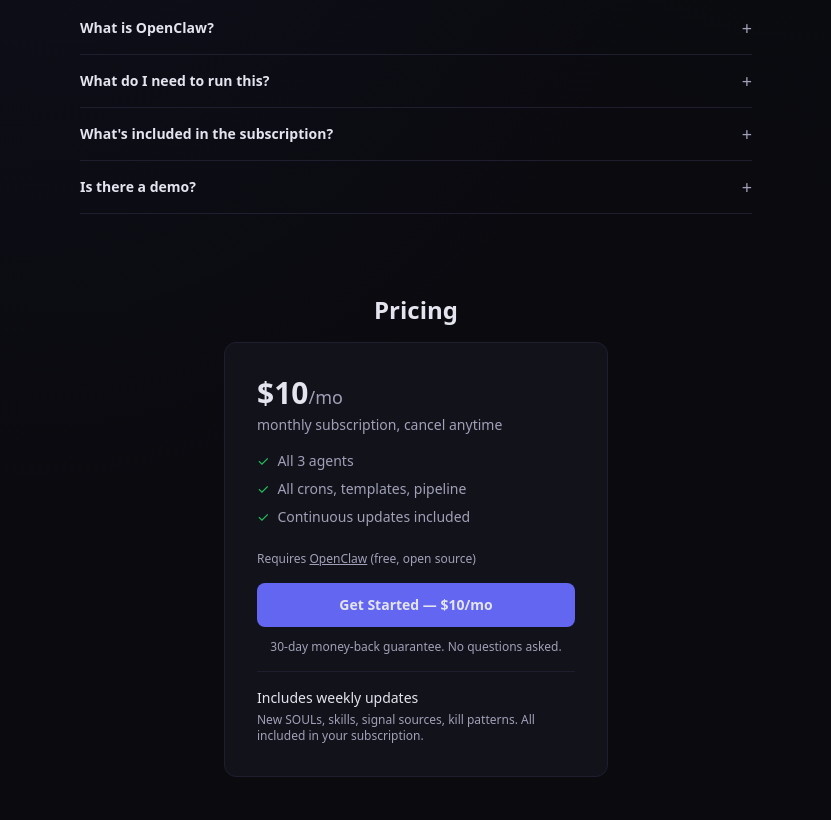
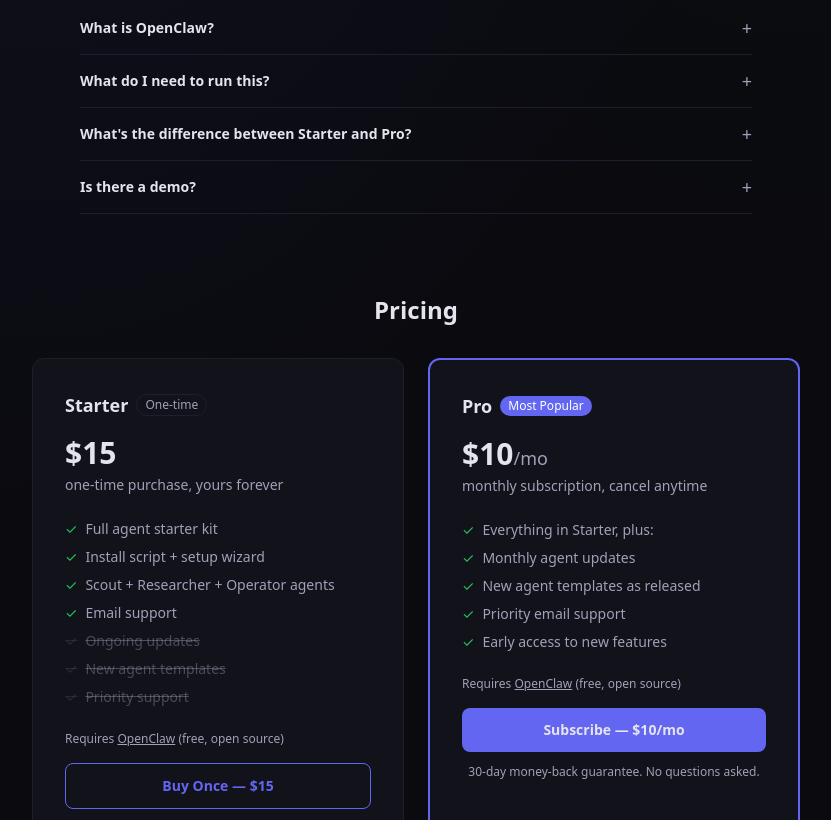
Before and after one commit to Jmee67/clawd-up-web, a Next.js app: page / in a window 1280 px wide. Shown: the part 1980-2800 px from the top of the page, without its empty margins (224-1055 px from the left). Built offline with nearby package versions, Linux system fonts and the light colour scheme.

Commit message:
Dual pricing: $15 one-time Starter + $10/mo Pro subscription

```diff
--- a/app/page.tsx
+++ b/app/page.tsx
@@ -38,13 +38,14 @@
 };
 
 // ── Constants ──────────────────────────────────────────
-const CHECKOUT_URL = "https://microbuilderco.lemonsqueezy.com/checkout/buy/b7d387a5-38ab-45df-9c0a-e7bba9aace9c?locale=en&currency=USD";
+const CHECKOUT_STARTER = "https://microbuilderco.lemonsqueezy.com/checkout/buy/b7d387a5-38ab-45df-9c0a-e7bba9aace9c?locale=en&currency=USD";
+const CHECKOUT_PRO = "https://microbuilderco.lemonsqueezy.com/checkout/buy/SUBSCRIPTION_ID?currency=USD&locale=en";
 
 // ── Buy Button ─────────────────────────────────────────
-function BuyButton({ className = "", label = "Get Started — $10/mo" }: { className?: string; label?: string }) {
+function BuyButton({ className = "", label = "Get Started", href = CHECKOUT_PRO }: { className?: string; label?: string; href?: string }) {
   return (
     <a
-      href={CHECKOUT_URL}
+      href={href}
       target="_blank"
       rel="noopener noreferrer"
       className={`inline-block px-8 py-3 text-sm font-semibold rounded-lg bg-[var(--accent)] hover:bg-[var(--accent-hover)] transition-colors text-center ${className}`}
@@ -84,7 +85,7 @@
       {/* Nav */}
       <nav className="flex items-center justify-between px-6 py-4 max-w-5xl mx-auto">
         <span className="text-lg font-bold tracking-tight">Clawd Up</span>
-        <a href={CHECKOUT_URL} target="_blank" rel="noopener noreferrer" className="px-4 py-2 text-sm font-medium rounded-lg border border-[var(--accent)] text-[var(--accent)] hover:bg-[var(--accent)] hover:text-white transition-colors">Get Started</a>
+        <a href="#pricing" onClick={(e) => { e.preventDefault(); document.getElementById("pricing")?.scrollIntoView({ behavior: "smooth" }); }} className="px-4 py-2 text-sm font-medium rounded-lg border border-[var(--accent)] text-[var(--accent)] hover:bg-[var(--accent)] hover:text-white transition-colors cursor-pointer">Get Started</a>
       </nav>
 
       {/* Hero */}
@@ -97,7 +98,7 @@
           Three AI agents that scout opportunities, run deep dives, and deliver
           your morning brief. You build. They operate. $10/mo.
         </p>
-        <BuyButton className="mx-auto" />
+        <BuyButton className="mx-auto" label="Subscribe — $10/mo" href={CHECKOUT_PRO} />
       </section>
 
       {/* Sample Output (moved above agent cards) */}
@@ -215,8 +216,8 @@
             a="A Linux server (VPS or local) with Node.js 18+, an OpenClaw gateway, and an API key from Anthropic, OpenAI, or Google. A $5/mo VPS works fine."
           />
           <FAQItem
-            q="What's included in the subscription?"
-            a="All 3 agents, every cron and template, plus weekly updates: new agent personalities (SOULs), skills, signal sources, kill patterns, and pipeline improvements. Everything we build and battle-test on our own operation. Cancel anytime."
+            q="What's the difference between Starter and Pro?"
+            a="Starter is a one-time $15 purchase with no updates. Pro is $10/month with ongoing updates and new agents. Both include the full starter kit."
           />
           <FAQItem
             q="Is there a demo?"
@@ -226,26 +227,55 @@
       </section>
 
       {/* Pricing */}
-      <section id="pricing" className="max-w-3xl mx-auto px-6 pb-20 text-center">
-        <h2 className="text-2xl font-bold mb-4">Pricing</h2>
-        <div className="inline-block rounded-xl border border-[var(--border)] bg-[var(--bg-card)] p-8 text-left max-w-sm">
-          <div className="text-3xl font-bold mb-1">$10<span className="text-lg font-normal text-[var(--text-muted)]">/mo</span></div>
-          <div className="text-sm text-[var(--text-muted)] mb-4">monthly subscription, cancel anytime</div>
-          <ul className="space-y-2 text-sm text-[var(--text-muted)] mb-6">
-            <li><span className="text-[var(--green)] mr-2">&#10003;</span>All 3 agents</li>
-            <li><span className="text-[var(--green)] mr-2">&#10003;</span>All crons, templates, pipeline</li>
-            <li><span className="text-[var(--green)] mr-2">&#10003;</span>Continuous updates included</li>
-          </ul>
-          <p className="text-xs text-[var(--text-muted)] mb-4">Requires <a href="https://github.com/openclaw/openclaw" target="_blank" rel="noopener noreferrer" className="underline hover:text-[var(--text)]">OpenClaw</a> (free, open source)</p>
-          <BuyButton className="w-full" />
-          <p className="text-xs text-center text-[var(--text-muted)] mt-3">30-day money-back guarantee. No questions asked.</p>
-          <div className="mt-4 pt-4 border-t border-[var(--border)]">
-            <div className="text-sm font-medium text-[var(--text)] mb-1">
-              Includes weekly updates
+      <section id="pricing" className="max-w-4xl mx-auto px-6 pb-20">
+        <h2 className="text-2xl font-bold mb-8 text-center">Pricing</h2>
+        <div className="grid md:grid-cols-2 gap-6 max-w-3xl mx-auto">
+          {/* Starter */}
+          <div className="rounded-xl border border-[var(--border)] bg-[var(--bg-card)] p-8">
+            <div className="flex items-center gap-2 mb-4">
+              <h3 className="text-lg font-semibold">Starter</h3>
+              <span className="text-xs font-medium px-2 py-0.5 rounded-full border border-[var(--border)] text-[var(--text-muted)]">One-time</span>
             </div>
-            <div className="text-xs text-[var(--text-muted)]">
-              New SOULs, skills, signal sources, kill patterns. All included in your subscription.
+            <div className="text-3xl font-bold mb-1">$15</div>
+            <div className="text-sm text-[var(--text-muted)] mb-6">one-time purchase, yours forever</div>
+            <ul className="space-y-2 text-sm mb-6">
+              <li className="text-[var(--text-muted)]"><span className="text-[var(--green)] mr-2">&#10003;</span>Full agent starter kit</li>
+              <li className="text-[var(--text-muted)]"><span className="text-[var(--green)] mr-2">&#10003;</span>Install script + setup wizard</li>
+              <li className="text-[var(--text-muted)]"><span className="text-[var(--green)] mr-2">&#10003;</span>Scout + Researcher + Operator agents</li>
+              <li className="text-[var(--text-muted)]"><span className="text-[var(--green)] mr-2">&#10003;</span>Email support</li>
+              <li className="text-[var(--text-muted)]/40 line-through"><span className="mr-2 opacity-40">&#10003;</span>Ongoing updates</li>
+              <li className="text-[var(--text-muted)]/40 line-through"><span className="mr-2 opacity-40">&#10003;</span>New agent templates</li>
+              <li className="text-[var(--text-muted)]/40 line-through"><span className="mr-2 opacity-40">&#10003;</span>Priority support</li>
+            </ul>
+            <p className="text-xs text-[var(--text-muted)] mb-4">Requires <a href="https://github.com/openclaw/openclaw" target="_blank" rel="noopener noreferrer" className="underline hover:text-[var(--text)]">OpenClaw</a> (free, open source)</p>
+            <a
+              href={CHECKOUT_STARTER}
+              target="_blank"
+              rel="noopener noreferrer"
+              className="block w-full px-8 py-3 text-sm font-semibold rounded-lg border border-[var(--accent)] text-[var(--accent)] hover:bg-[var(--accent)] hover:text-white transition-colors text-center"
+            >
+              Buy Once &mdash; $15
+            </a>
+          </div>
+
+          {/* Pro */}
+          <div className="rounded-xl border-2 border-[var(--accent)] bg-[var(--bg-card)] p-8 relative">
+            <div className="flex items-center gap-2 mb-4">
+              <h3 className="text-lg font-semibold">Pro</h3>
+              <span className="text-xs font-medium px-2 py-0.5 rounded-full bg-[var(--accent)] text-white">Most Popular</span>
             </div>
+            <div className="text-3xl font-bold mb-1">$10<span className="text-lg font-normal text-[var(--text-muted)]">/mo</span></div>
+            <div className="text-sm text-[var(--text-muted)] mb-6">monthly subscription, cancel anytime</div>
+            <ul className="space-y-2 text-sm mb-6">
+              <li className="text-[var(--text-muted)]"><span className="text-[var(--green)] mr-2">&#10003;</span>Everything in Starter, plus:</li>
+              <li className="text-[var(--text-muted)]"><span className="text-[var(--green)] mr-2">&#10003;</span>Monthly agent updates</li>
+              <li className="text-[var(--text-muted)]"><span className="text-[var(--green)] mr-2">&#10003;</span>New agent templates as released</li>
+              <li className="text-[var(--text-muted)]"><span className="text-[var(--green)] mr-2">&#10003;</span>Priority email support</li>
+              <li className="text-[var(--text-muted)]"><span className="text-[var(--green)] mr-2">&#10003;</span>Early access to new features</li>
+            </ul>
+            <p className="text-xs text-[var(--text-muted)] mb-4">Requires <a href="https://github.com/openclaw/openclaw" target="_blank" rel="noopener noreferrer" className="underline hover:text-[var(--text)]">OpenClaw</a> (free, open source)</p>
+            <BuyButton className="w-full" label="Subscribe &mdash; $10/mo" href={CHECKOUT_PRO} />
+            <p className="text-xs text-center text-[var(--text-muted)] mt-3">30-day money-back guarantee. No questions asked.</p>
           </div>
         </div>
       </section>
```
